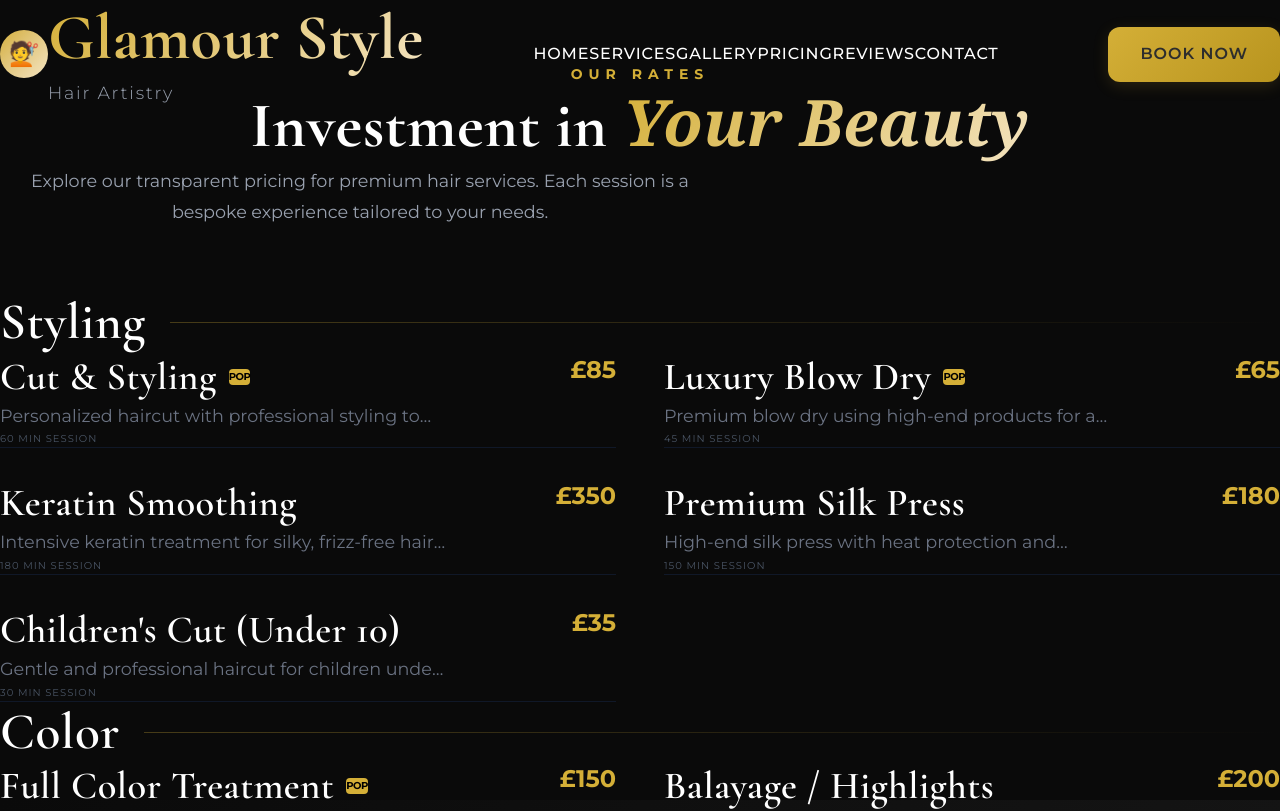
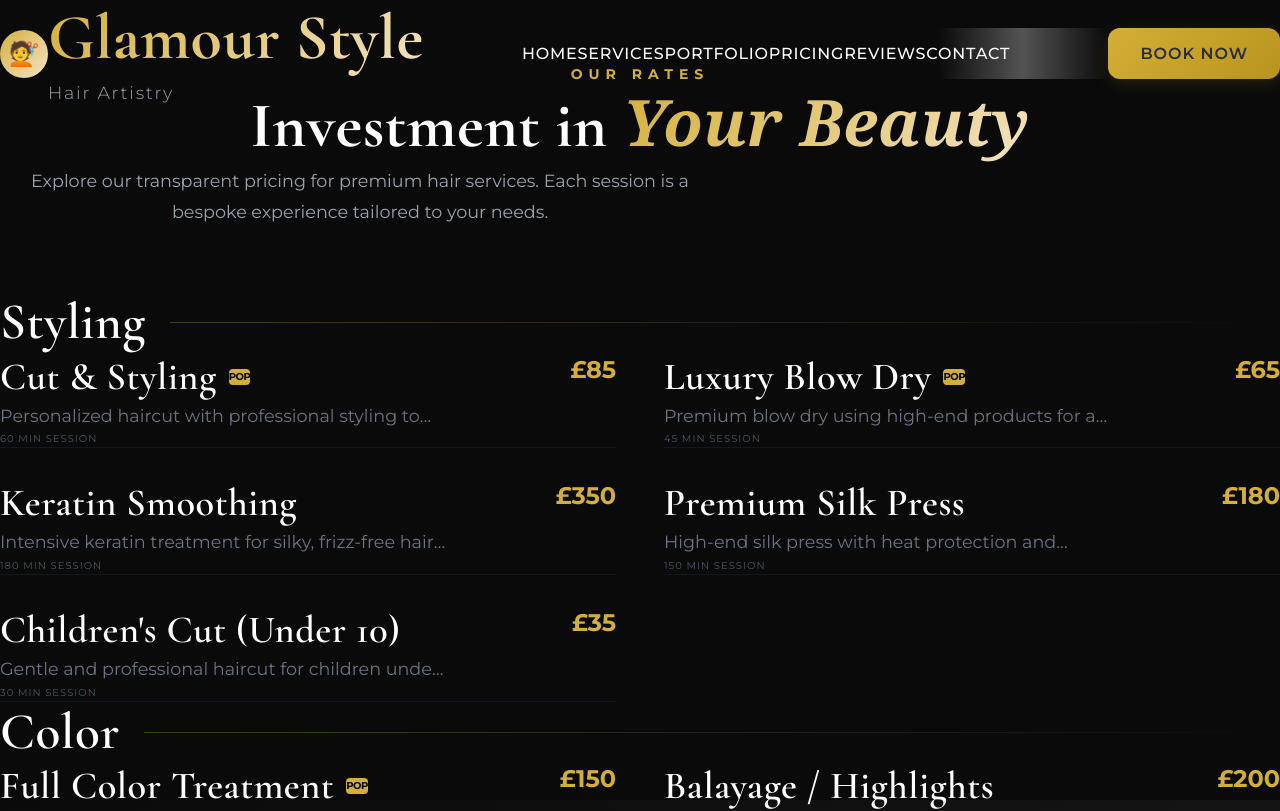
Before and after one commit to mamadouelimanewane/glamourstyle, a Next.js app: page /pricing in a window 1280 px wide. Shown: the top 811 px of the page. Built offline with nearby package versions, Linux system fonts and the light colour scheme.

Commit message:
Fix Pricing link navigation and hero arrow scroll

```diff
--- a/src/components/Footer.tsx
+++ b/src/components/Footer.tsx
@@ -51,7 +51,7 @@
                     <div>
                         <h3 className="text-lg font-bold mb-6 text-white uppercase tracking-widest">Navigation</h3>
                         <ul className="space-y-3">
-                            {['Home', 'Services', 'Pricing', 'Gallery', 'RESERVATION'].map((link) => (
+                            {['Home', 'Services', 'Pricing', 'Portfolio', 'RESERVATION'].map((link) => (
                                 <li key={link}>
                                     <Link href={link === 'Pricing' ? '/pricing' : `/#${link.toLowerCase().replace(' ', '-')}`} className="text-gray-500 text-sm hover:text-[#D4AF37] transition-colors uppercase tracking-wider">
                                         {link}
--- a/src/components/Header.tsx
+++ b/src/components/Header.tsx
@@ -46,28 +46,28 @@
                 {/* Desktop Navigation */}
                 <ul className="hidden lg:flex flex-row items-center space-x-8 xl:space-x-12">
                     <li>
-                        <button
-                            onClick={() => scrollToSection('accueil')}
+                        <Link
+                            href="/#accueil"
                             className="text-white hover:text-[#D4AF37] transition-colors font-medium text-sm xl:text-base uppercase tracking-wider"
                         >
                             Home
-                        </button>
+                        </Link>
                     </li>
                     <li>
-                        <button
-                            onClick={() => scrollToSection('services')}
+                        <Link
+                            href="/#services"
                             className="text-white hover:text-[#D4AF37] transition-colors font-medium text-sm xl:text-base uppercase tracking-wider"
                         >
                             Services
-                        </button>
+                        </Link>
                     </li>
                     <li>
-                        <button
-                            onClick={() => scrollToSection('portfolio')}
+                        <Link
+                            href="/#portfolio"
                             className="text-white hover:text-[#D4AF37] transition-colors font-medium text-sm xl:text-base uppercase tracking-wider"
                         >
-                            Gallery
-                        </button>
+                            Portfolio
+                        </Link>
                     </li>
                     <li>
                         <Link
@@ -78,31 +78,31 @@
                         </Link>
                     </li>
                     <li>
-                        <button
-                            onClick={() => scrollToSection('avis')}
+                        <Link
+                            href="/#avis"
                             className="text-white hover:text-[#D4AF37] transition-colors font-medium text-sm xl:text-base uppercase tracking-wider"
                         >
                             Reviews
-                        </button>
+                        </Link>
                     </li>
                     <li>
-                        <button
-                            onClick={() => scrollToSection('contact')}
+                        <Link
+                            href="/#contact"
                             className="text-white hover:text-[#D4AF37] transition-colors font-medium text-sm xl:text-base uppercase tracking-wider"
                         >
                             Contact
-                        </button>
+                        </Link>
                     </li>
                 </ul>
 
                 {/* CTA Button */}
                 <div className="hidden sm:block shrink-0">
-                    <button
-                        onClick={() => scrollToSection('reservation')}
+                    <Link
+                        href="/#reservation"
                         className="btn-primary py-2.5 px-6 text-sm"
                     >
                         Book Now
-                    </button>
+                    </Link>
                 </div>
 
 
@@ -142,60 +142,67 @@
                 <div className="md:hidden glass mt-4 mx-4 rounded-lg overflow-hidden animate-fadeIn">
                     <ul className="py-4">
                         <li>
-                            <button
-                                onClick={() => scrollToSection('accueil')}
+                            <Link
+                                href="/#accueil"
+                                onClick={() => setIsMobileMenuOpen(false)}
                                 className="block w-full text-left px-6 py-3 text-white hover:bg-[#D4AF37] hover:text-black transition-colors"
                             >
                                 Home
-                            </button>
+                            </Link>
                         </li>
                         <li>
-                            <button
-                                onClick={() => scrollToSection('services')}
+                            <Link
+                                href="/#services"
+                                onClick={() => setIsMobileMenuOpen(false)}
                                 className="block w-full text-left px-6 py-3 text-white hover:bg-[#D4AF37] hover:text-black transition-colors"
                             >
                                 Services
-                            </button>
+                            </Link>
                         </li>
                         <li>
-                            <button
-                                onClick={() => scrollToSection('portfolio')}
+                            <Link
+                                href="/#portfolio"
+                                onClick={() => setIsMobileMenuOpen(false)}
                                 className="block w-full text-left px-6 py-3 text-white hover:bg-[#D4AF37] hover:text-black transition-colors"
                             >
-                                Gallery
-                            </button>
+                                Portfolio
+                            </Link>
                         </li>
                         <li>
                             <Link
                                 href="/pricing"
+                                onClick={() => setIsMobileMenuOpen(false)}
                                 className="block w-full text-left px-6 py-3 text-white hover:bg-[#D4AF37] hover:text-black transition-colors"
                             >
                                 Pricing
                             </Link>
                         </li>
                         <li>
-                            <button
-                                onClick={() => scrollToSection('avis')}
+                            <Link
+                                href="/#avis"
+                                onClick={() => setIsMobileMenuOpen(false)}
                                 className="block w-full text-left px-6 py-3 text-white hover:bg-[#D4AF37] hover:text-black transition-colors"
                             >
                                 Reviews
-                            </button>
+                            </Link>
                         </li>
                         <li>
-                            <button
-                                onClick={() => scrollToSection('contact')}
+                            <Link
+                                href="/#contact"
+                                onClick={() => setIsMobileMenuOpen(false)}
                                 className="block w-full text-left px-6 py-3 text-white hover:bg-[#D4AF37] hover:text-black transition-colors"
                             >
                                 Contact
-                            </button>
+                            </Link>
                         </li>
                         <li className="px-6 py-3">
-                            <button
-                                onClick={() => scrollToSection('reservation')}
-                                className="btn-primary w-full"
+                            <Link
+                                href="/#reservation"
+                                onClick={() => setIsMobileMenuOpen(false)}
+                                className="btn-primary w-full text-center block"
                             >
                                 Book Now
-                            </button>
+                            </Link>
                         </li>
                     </ul>
                 </div>
--- a/src/components/Hero.tsx
+++ b/src/components/Hero.tsx
@@ -79,16 +79,20 @@
             </div>
 
             {/* Scroll Indicator */}
-            <div className="absolute bottom-10 left-1/2 transform -translate-x-1/2 animate-bounce">
+            <button
+                onClick={() => document.getElementById('services')?.scrollIntoView({ behavior: 'smooth' })}
+                className="absolute bottom-10 left-1/2 transform -translate-x-1/2 animate-bounce cursor-pointer group hover:scale-110 transition-transform"
+                aria-label="Scroll to services"
+            >
                 <svg
-                    className="w-6 h-6 text-[#D4AF37]"
+                    className="w-6 h-6 text-[#D4AF37] group-hover:text-white transition-colors"
                     fill="none"
                     stroke="currentColor"
                     viewBox="0 0 24 24"
                 >
                     <path strokeLinecap="round" strokeLinejoin="round" strokeWidth={2} d="M19 14l-7 7m0 0l-7-7m7 7V3" />
                 </svg>
-            </div>
+            </button>
         </section>
     );
 };
```
